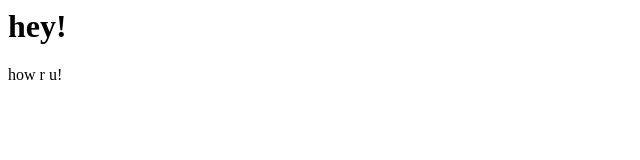
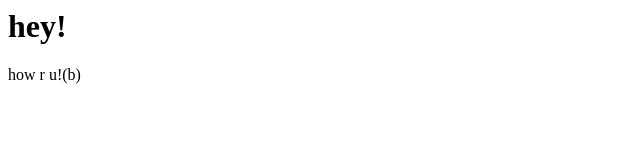
Before and after one commit to Gagandeep-India/local-repo, a plain HTML site: page index.html in a window 1280 px wide. Shown: the full height of the page, 0-640 px from the left. Drawn offline with Linux system fonts and the light colour scheme.

Commit message:
add new feature

```diff
--- a/index.html
+++ b/index.html
@@ -1,2 +1,2 @@
 <h1>hey!</h1>
-<p>how r u!</p>
+<p>how r u!(b)</p>
```
